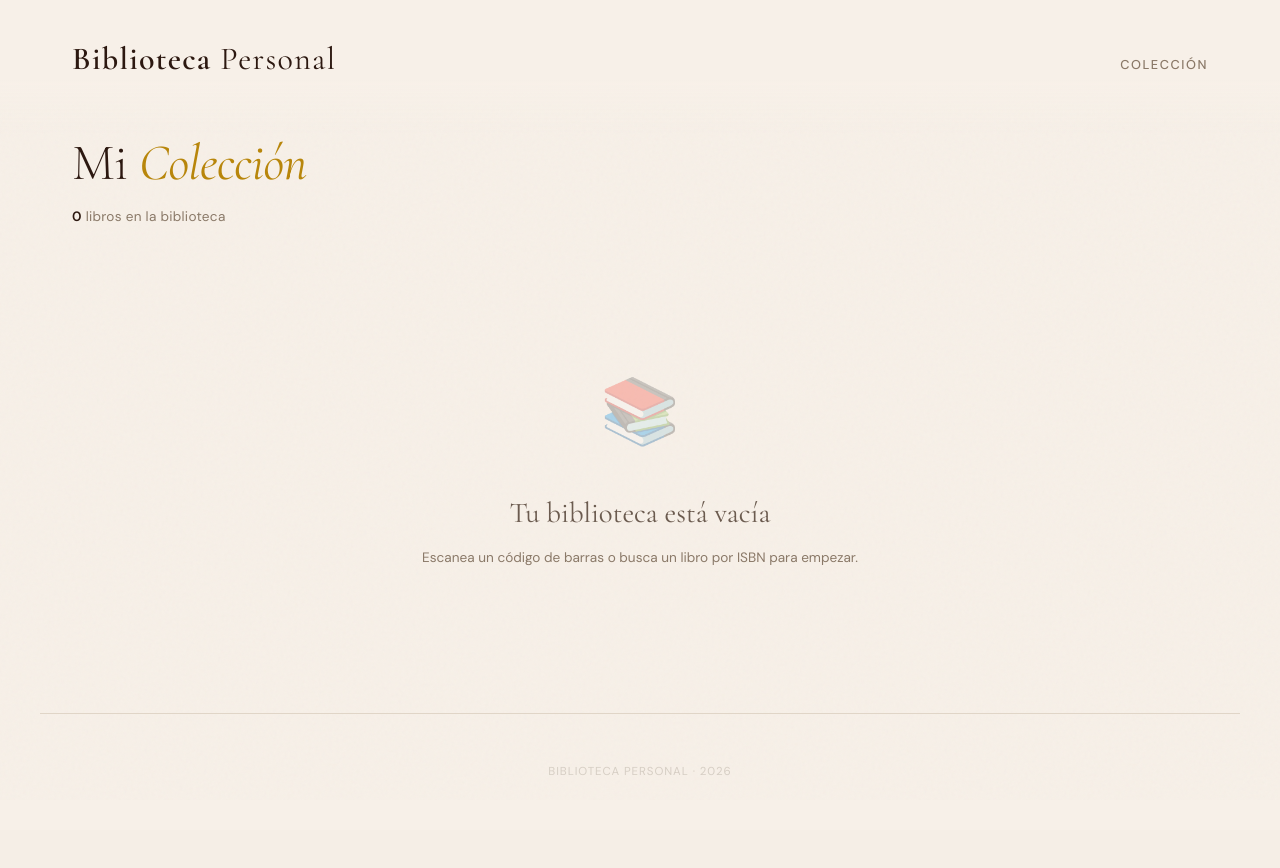
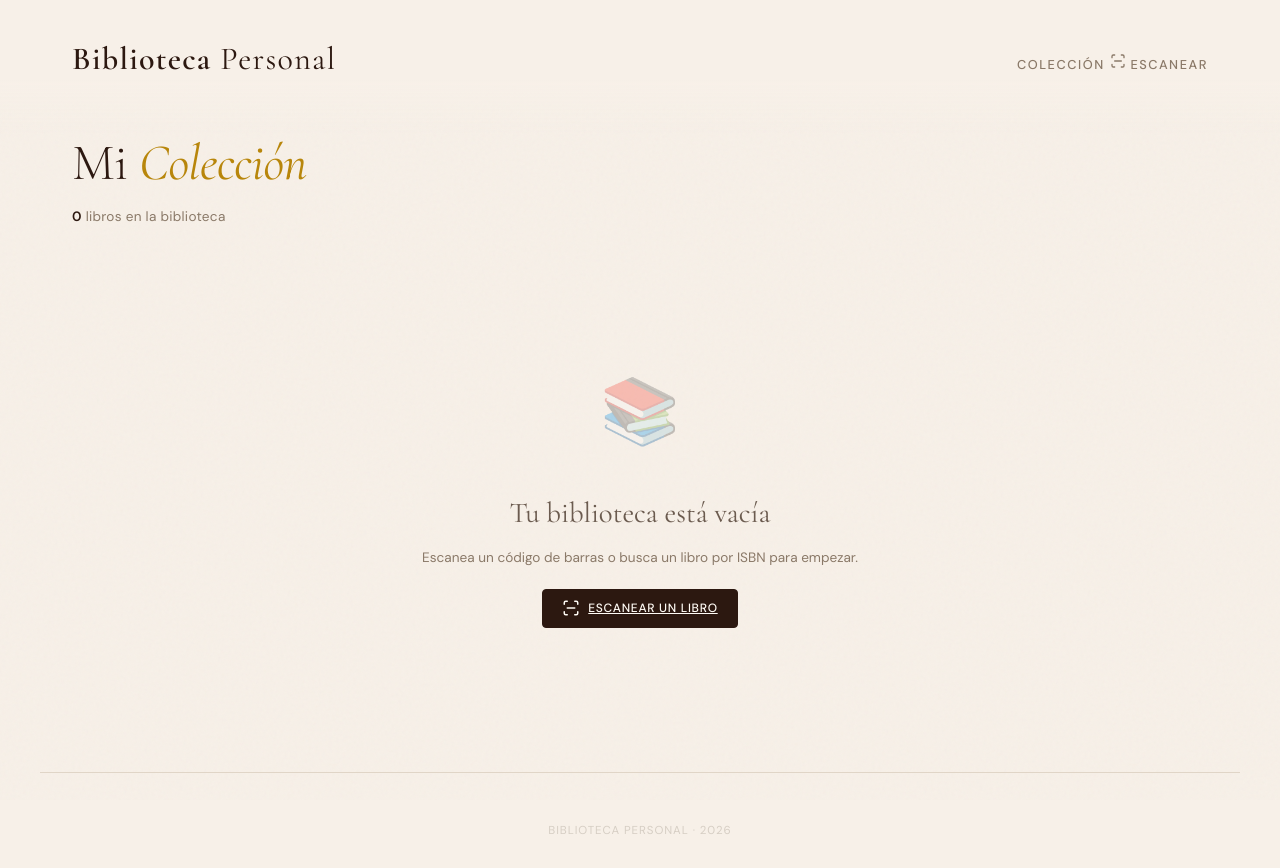
Before and after one commit to afontanr/personal-library, a FastAPI app: page / in a window 1280 px wide. Shown: the top 868 px of the page. Before the commit the page ends 775 px from the top, so only its background shows below. Run offline with FastAPI, Linux system fonts and the light colour scheme; data that the repository does not hold is empty.

Commit message:
feat: add scan button to book list header and empty state

```diff
--- a/src/personal_library/presentation/web/templates/base.html
+++ b/src/personal_library/presentation/web/templates/base.html
@@ -16,6 +16,16 @@
       </a>
       <nav class="header-nav">
         <a href="{{ url_for('book_list') }}">Colección</a>
+        <a href="{{ url_for('scan') }}" class="header-nav__scan">
+          <svg width="16" height="16" viewBox="0 0 24 24" fill="none" stroke="currentColor" stroke-width="2" stroke-linecap="round" stroke-linejoin="round">
+            <path d="M3 7V5a2 2 0 012-2h2"/>
+            <path d="M17 3h2a2 2 0 012 2v2"/>
+            <path d="M21 17v2a2 2 0 01-2 2h-2"/>
+            <path d="M7 21H5a2 2 0 01-2-2v-2"/>
+            <line x1="7" y1="12" x2="17" y2="12"/>
+          </svg>
+          Escanear
+        </a>
       </nav>
     </div>
   </header>
--- a/src/personal_library/presentation/web/templates/book_list.html
+++ b/src/personal_library/presentation/web/templates/book_list.html
@@ -41,6 +41,16 @@
   <div class="empty-state__icon">&#128218;</div>
   <h2 class="empty-state__title">Tu biblioteca está vacía</h2>
   <p class="empty-state__text">Escanea un código de barras o busca un libro por ISBN para empezar.</p>
+  <a href="{{ url_for('scan') }}" class="btn btn--primary btn--lg" style="margin-top: 1.25rem; display: inline-flex; align-items: center; gap: 0.5rem;">
+    <svg width="18" height="18" viewBox="0 0 24 24" fill="none" stroke="currentColor" stroke-width="2" stroke-linecap="round" stroke-linejoin="round">
+      <path d="M3 7V5a2 2 0 012-2h2"/>
+      <path d="M17 3h2a2 2 0 012 2v2"/>
+      <path d="M21 17v2a2 2 0 01-2 2h-2"/>
+      <path d="M7 21H5a2 2 0 01-2-2v-2"/>
+      <line x1="7" y1="12" x2="17" y2="12"/>
+    </svg>
+    Escanear un libro
+  </a>
 </div>
 {% endif %}
 {% endblock %}
```
